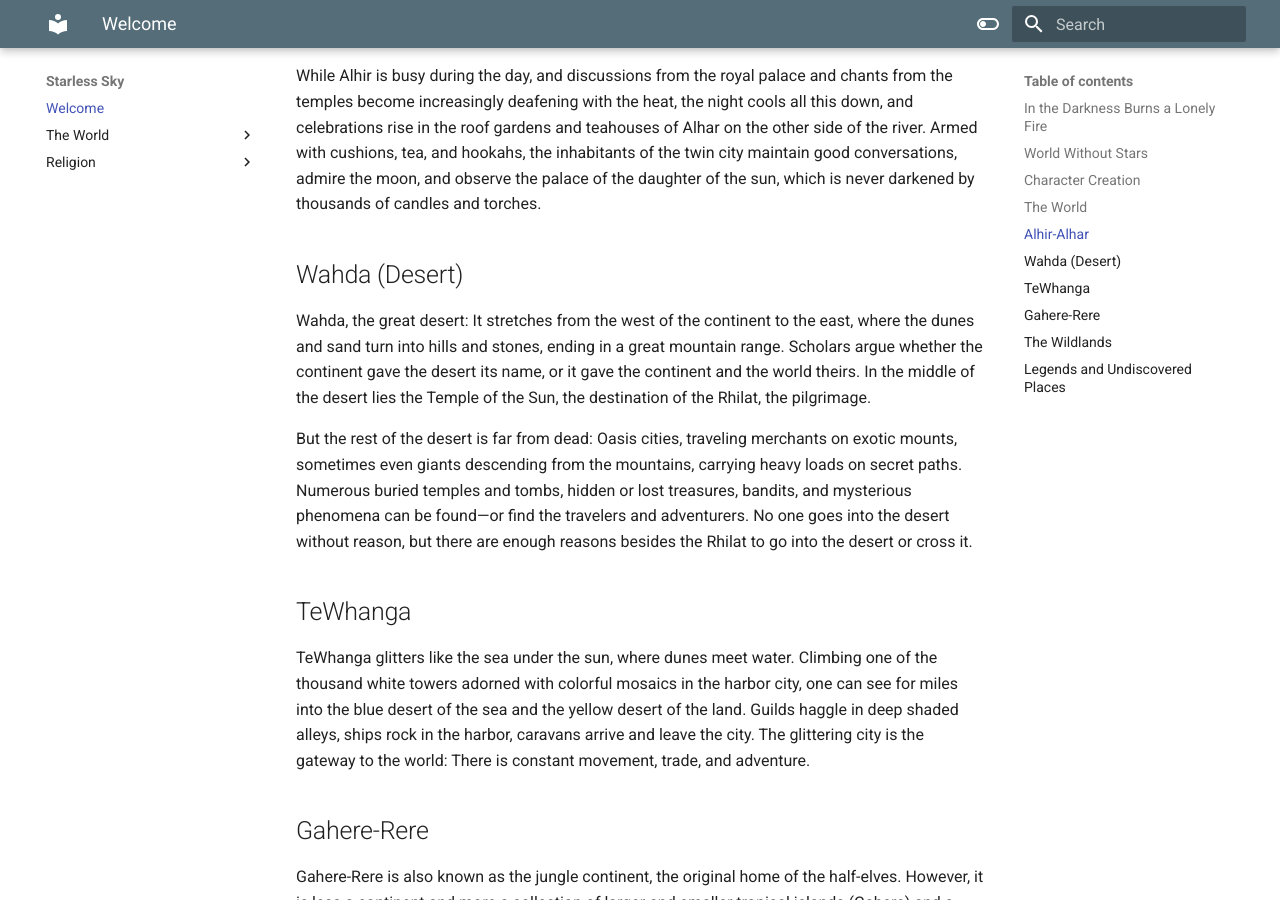
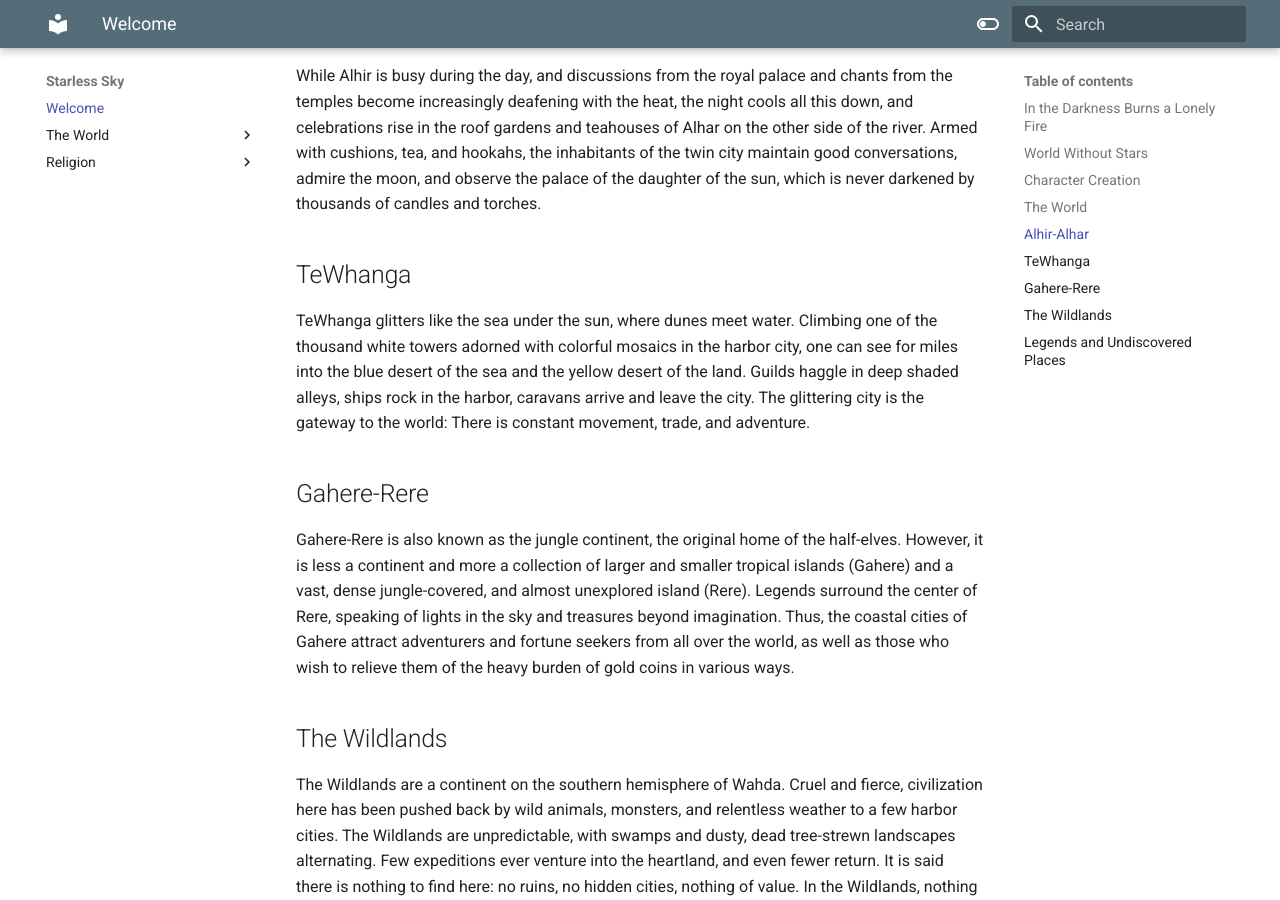
Before and after one commit to Matt4C6F656872/Starless-Sky, an MkDocs documentation site: the page built from docs/index.md, in a window 1280 px wide and 900 px high, scrolled down 1419 px. Built offline with MkDocs 1.6.1 and Material for MkDocs 9.7.7, drawn with Linux system fonts in a browser that asks for light colours.

```diff
--- a/docs/index.md
+++ b/docs/index.md
@@ -32,10 +32,7 @@
 
 While Alhir is busy during the day, and discussions from the royal palace and chants from the temples become increasingly deafening with the heat, the night cools all this down, and celebrations rise in the roof gardens and teahouses of Alhar on the other side of the river. Armed with cushions, tea, and hookahs, the inhabitants of the twin city maintain good conversations, admire the moon, and observe the palace of the daughter of the sun, which is never darkened by thousands of candles and torches.
 
-## Wahda (Desert)
-Wahda, the great desert: It stretches from the west of the continent to the east, where the dunes and sand turn into hills and stones, ending in a great mountain range. Scholars argue whether the continent gave the desert its name, or it gave the continent and the world theirs. In the middle of the desert lies the Temple of the Sun, the destination of the Rhilat, the pilgrimage.
 
-But the rest of the desert is far from dead: Oasis cities, traveling merchants on exotic mounts, sometimes even giants descending from the mountains, carrying heavy loads on secret paths. Numerous buried temples and tombs, hidden or lost treasures, bandits, and mysterious phenomena can be found—or find the travelers and adventurers. No one goes into the desert without reason, but there are enough reasons besides the Rhilat to go into the desert or cross it.
 
 ## TeWhanga
 TeWhanga glitters like the sea under the sun, where dunes meet water. Climbing one of the thousand white towers adorned with colorful mosaics in the harbor city, one can see for miles into the blue desert of the sea and the yellow desert of the land. Guilds haggle in deep shaded alleys, ships rock in the harbor, caravans arrive and leave the city. The glittering city is the gateway to the world: There is constant movement, trade, and adventure.
```
Also changed, not shown: docs/The World/index.md (+4 -0 lines).
